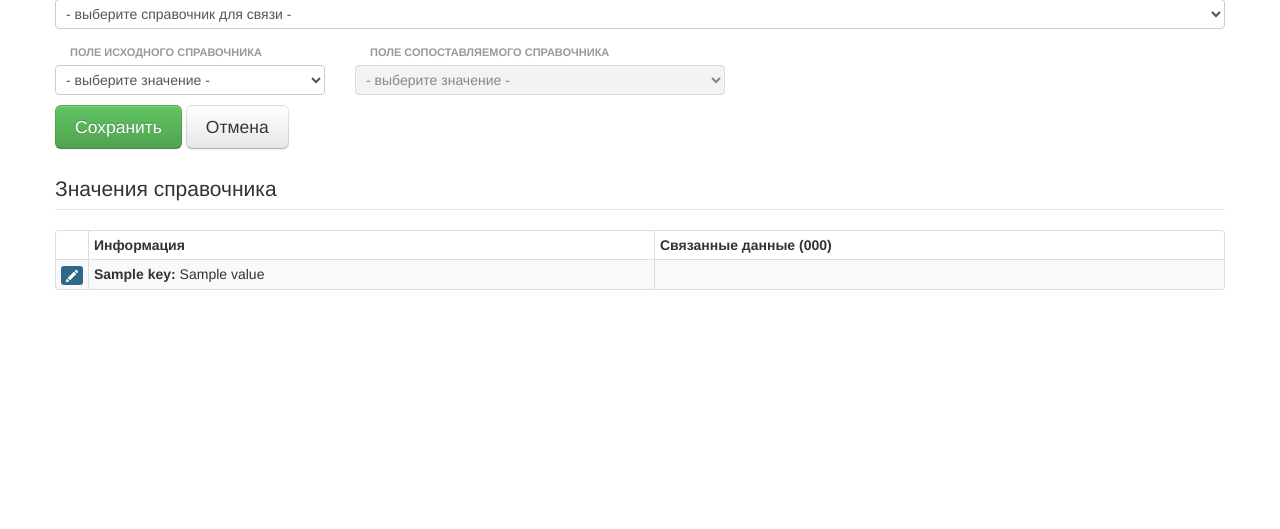
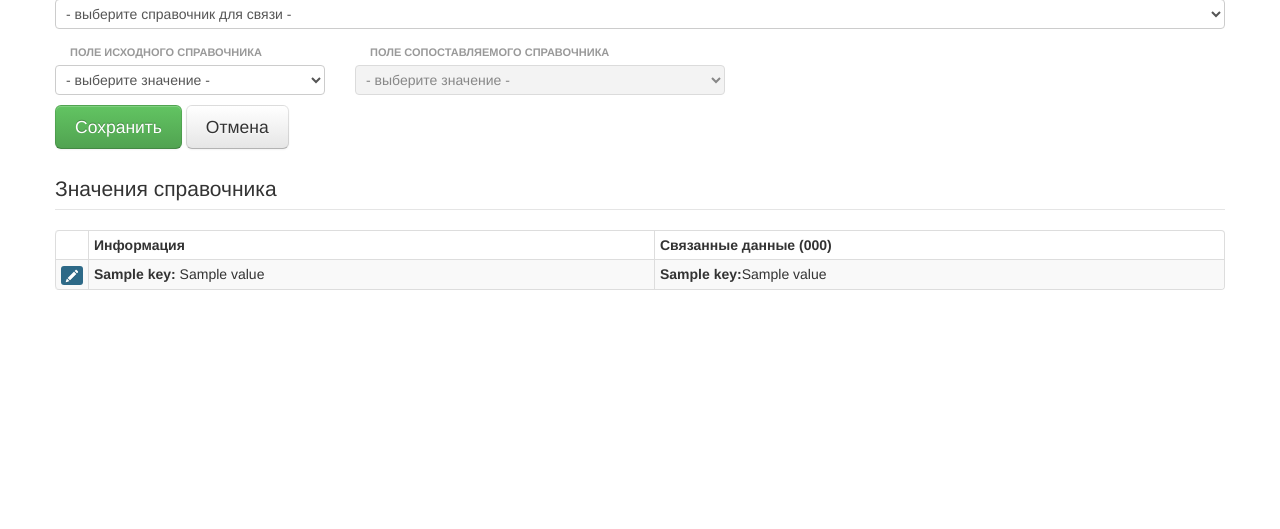
Before and after one commit to MarsStirner/vesta, a Flask app: template blueprints/admin/templates/admin/dict_edit.html in a window 1280 px wide. Shown: the part 152-681 px from the top of the page. Run offline with Flask 2, Linux system fonts and the light colour scheme; the template is opened without the code that fills it: most values are stand-ins (such as "Sample title", 1, 10 or a date in 2020); some libraries are stand-ins or nearby versions.

Commit message:
Some fixes

```diff
--- a/blueprints/admin/templates/admin/dict_edit.html
+++ b/blueprints/admin/templates/admin/dict_edit.html
@@ -93,7 +93,7 @@
                 </td>
                 <td>
                     {%- for key, value in item|dictsort() -%}
-                        {% if key != linked_dict.get('code') and key != '_id' %}
+                        {% if key != linked_dict.get('code') and key != item['linked_collection'] and key != '_id' %}
                         <b>{{ key }}: </b>
                         {%- if value is mapping -%}
                             {%- for kk, vv in value|dictsort() -%}
@@ -112,7 +112,12 @@
                 </td>
                 <td>
                     {% if linked_dict.get('code') in item %}
-                        {%- for key, value in item[linked_dict.get('code')]|dictsort() -%}
+                        {% set linked_document = item[linked_dict.get('code')] %}
+                    {% elif 'linked_collection' in item %}
+                        {% set linked_document = item['linked_collection'] %}
+                    {% endif %}
+                    {% if linked_document %}
+                        {%- for key, value in linked_document|dictsort() -%}
                             {% if key != '_id' %}
                             <b>{{ key }}:</b>
                             {%- if value is mapping -%}
```
Lines whose indentation alone changed are shown as unchanged.
